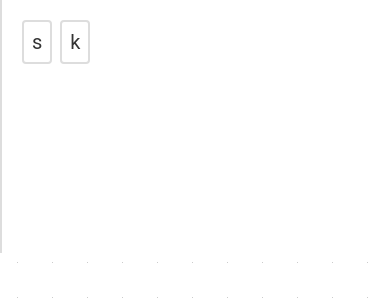
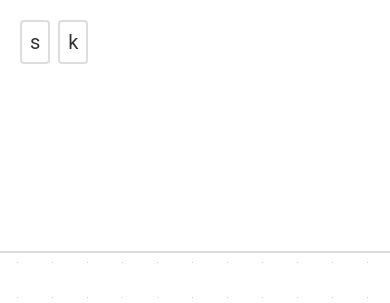
Before and after one commit to marvinborner/infinite-apply, a plain HTML site: page index.html in a window 390 px wide. Shown: the top 303 px of the page. Drawn offline with Linux system fonts and the light colour scheme.

Commit message:
mobile border

```diff
--- a/style.css
+++ b/style.css
@@ -166,6 +166,11 @@ footer svg {
 		max-width: 50vw;
 	}
 
+	.sidebar {
+		border: none;
+		border-bottom: 2px solid #ddd;
+	}
+
 	.sidebar .box {
 		max-width: 100%;
 	}
```
